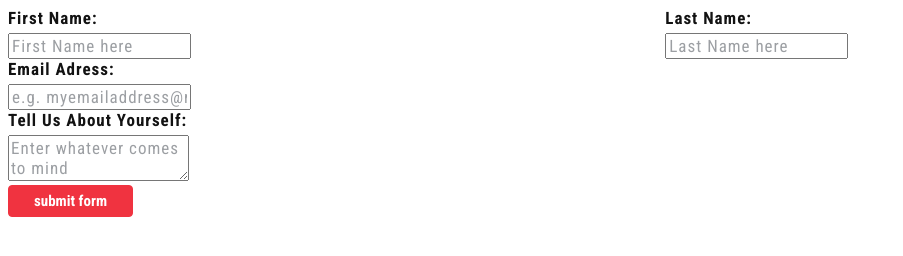
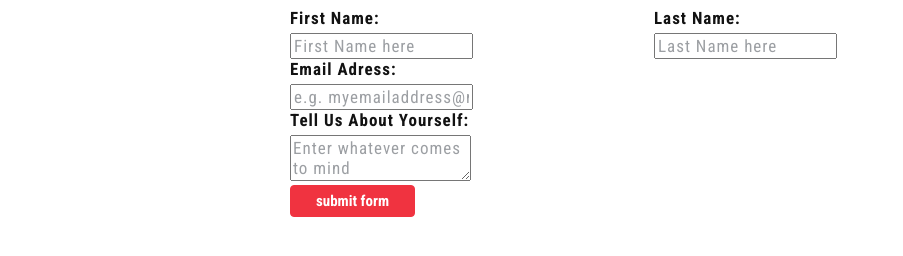
Before and after one commit to ShelbsH/Basic-Form-UI-Widget-, a plain HTML site: page Form Testing Sample Example.html in a window 1280 px wide. Shown: the whole page, without its empty margins (0-903 px from the left). Drawn offline with nearby package versions, Linux system fonts and the light colour scheme.

Commit message:
re-added some styles

```diff
--- a/css/Shurns-UI_Forms.css
+++ b/css/Shurns-UI_Forms.css
@@ -13,6 +13,11 @@ html {
 
 /* Divs
 -----------------------------------------------------*/
+
+div {
+    width: 700px;
+    margin: 0 auto;
+}
 
 div.rows {
   float: left;
```
